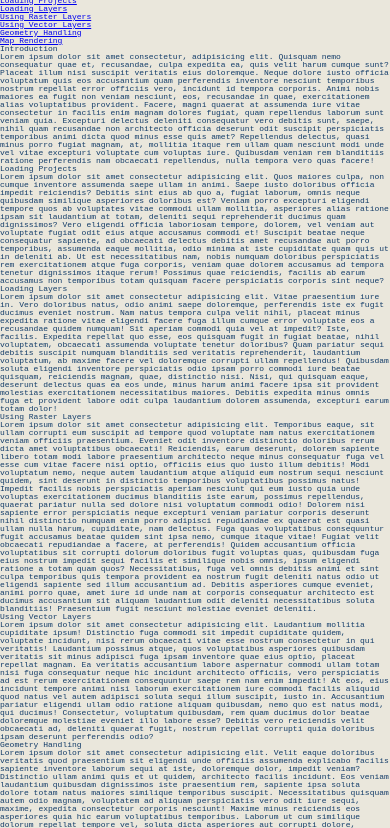
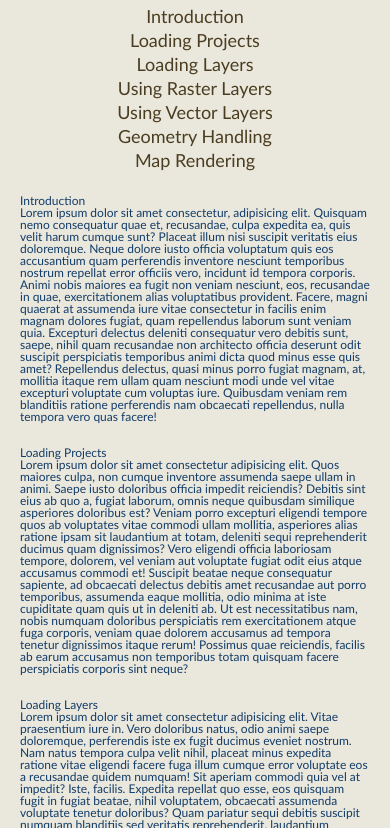
Before and after one commit to icelandico/minor-rwd-projects, a plain HTML site: page projects/technical-documentation/technical-documentation.html in a window 390 px wide. Shown: the part 47-875 px from the top of the page. Drawn offline with Linux system fonts and the light colour scheme.

Commit message:
Added responsive grid

```diff
--- a/assets/styles/style-variables.css
+++ b/assets/styles/style-variables.css
@@ -5,4 +5,5 @@
     --black: #000;
     --light-brown: #eae7dc;
     --darker-brown: #d8c3a5;
+    --light-brownie: #4B3D21;
 }
--- a/projects/technical-documentation/technical-documentation.css
+++ b/projects/technical-documentation/technical-documentation.css
@@ -5,6 +5,50 @@ html, body {
     box-sizing: border-box;
     background: var(--light-brown);
     color: var(--dark-blue);
-    font-family: "Courier New", monospace;
-    font-size: 8px;
+    font-family: "Calibri", monospace;
+    font-size: 12px;
 }
+
+.page {
+  display: grid;
+  grid-gap: 20px;
+  padding: 20px;
+  justify-items: center;
+}
+
+.navigation {
+  font-size: 1.5rem;
+  display: grid;
+  grid-gap: 10px;
+}
+
+.nav-list {
+  text-align: center;
+}
+
+.nav-list li {
+  margin: 0.5rem 0;
+}
+
+.nav-link {
+  text-decoration: none;
+  list-style: none;
+  color: var(--light-brownie);
+}
+
+.main-content {
+  display: grid;
+  grid-gap: 2rem;
+}
+
+@media (min-width: 700px) {
+  .page {
+    grid-template-columns: 1fr 4fr;
+    align-items: start;
+    justify-items: start;
+  }
+
+  .nav-list {
+    text-align: left;
+  }
+}
--- a/projects/technical-documentation/technical-documentation.html
+++ b/projects/technical-documentation/technical-documentation.html
@@ -4,7 +4,7 @@
   <meta charset="UTF-8">
   <title>Technical Documentation</title>
   <meta name="viewport" content="width=device-width initial-scale=1">
-  <link rel="stylesheet" href="survey-form.css">
+  <link rel="stylesheet" href="technical-documentation.css">
 </head>
 <body>
 <div class="page">
@@ -16,33 +16,33 @@
       </h1>
     </header>
 
-    <ul>
+    <ul class="nav-list">
       <li>
-        <a href="#Introduction">Introduction</a>
+        <a href="#Introduction" class="nav-link">Introduction</a>
       </li>
 
       <li>
-        <a href="#Loading_Projects">Loading Projects</a>
+        <a href="#Loading_Projects" class="nav-link">Loading Projects</a>
       </li>
 
       <li>
-        <a href="#Loading_Layers">Loading Layers</a>
+        <a href="#Loading_Layers" class="nav-link">Loading Layers</a>
       </li>
 
       <li>
-        <a href="#Using_Raster_Layers">Using Raster Layers</a>
+        <a href="#Using_Raster_Layers" class="nav-link">Using Raster Layers</a>
       </li>
 
       <li>
-        <a href="#Using_Vector_Layers">Using Vector Layers</a>
+        <a href="#Using_Vector_Layers" class="nav-link">Using Vector Layers</a>
       </li>
 
       <li>
-        <a href="#Geometry_Handling">Geometry Handling</a>
+        <a href="#Geometry_Handling" class="nav-link">Geometry Handling</a>
       </li>
 
       <li>
-        <a href="#Map_Rendering">Map Rendering</a>
+        <a href="#Map_Rendering" class="nav-link">Map Rendering</a>
       </li>
     </ul>
 
```
